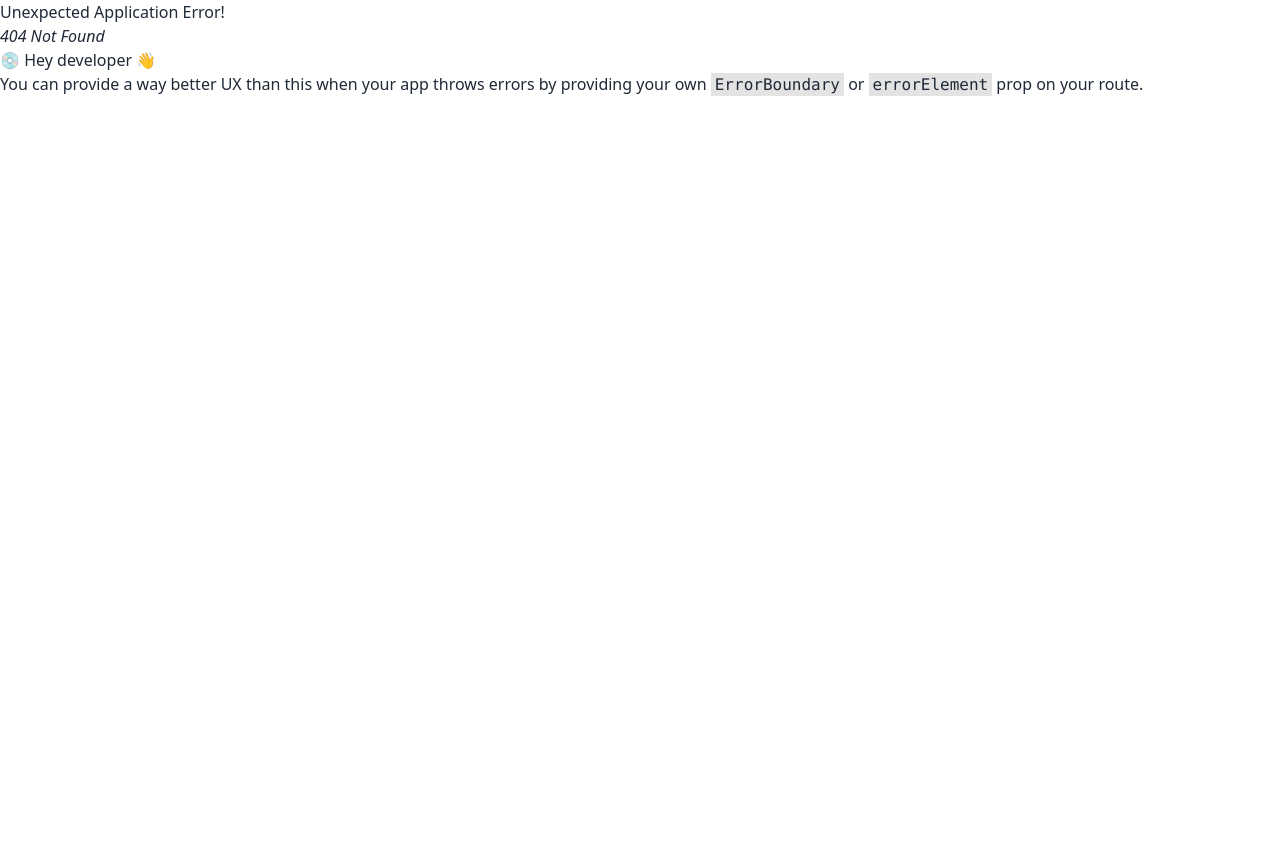
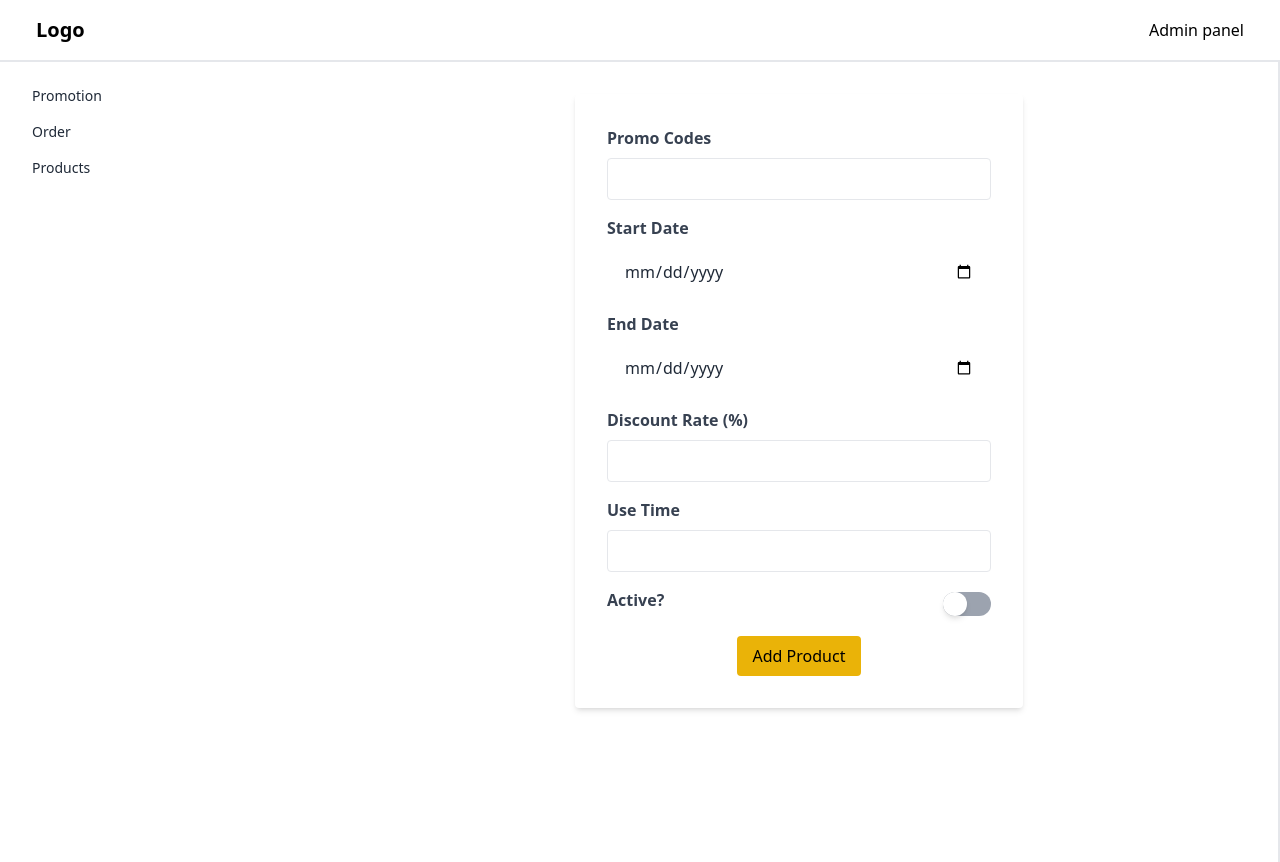
Before and after one commit to TouhedurRahman/zaynax-task-client, a React (Vite) app: page /admindashboard/addpromocodes in a window 1280 px wide. Before the commit this address had no page. Before the commit the page ends 800 px from the top, so only its background shows below. Built offline with nearby package versions, Linux system fonts and the light colour scheme.

Commit message:
add promocodes design added

```diff
--- a/src/Layout/AdminDashboard.jsx
+++ b/src/Layout/AdminDashboard.jsx
@@ -31,8 +31,8 @@ const AdminDashboard = () => {
                             {
                                 showPromoButtons &&
                                 <>
-                                    <li><Link to="/">Order</Link></li>
-                                    <li><Link to="/">Products</Link></li>
+                                    <li><Link to="//admindashboard/promocodes">Promo Codes</Link></li>
+                                    <li><Link to="/admindashboard/addpromocodes">Add Promo Codes</Link></li>
                                 </>
                             }
                         </li>
--- /dev/null
+++ b/src/Pages/AdminDashboard/AddPromoCodes/AddPromoCodes.jsx
@@ -0,0 +1,114 @@
+import { useForm, Controller } from "react-hook-form";
+
+function AddPromoCodes() {
+    const { handleSubmit, register, control } = useForm();
+
+    const onSubmit = (data) => {
+        data.promoCodes = data.promoCodes.toUpperCase();
+        console.log("Product Details: ", data);
+    };
+
+    return (
+        <div className="max-w-md mx-auto bg-white p-8 mt-8 rounded shadow-md">
+            <form onSubmit={handleSubmit(onSubmit)}>
+                <div className="mb-4">
+                    <label htmlFor="promoCodes" className="block mb-2 font-bold text-gray-700">
+                        Promo Codes
+                    </label>
+                    <input
+                        id="promoCodes"
+                        className="w-full px-3 py-2 border rounded"
+                        type="text"
+                        {...register("promoCodes")}
+                    />
+                </div>
+
+                <div className="mb-4">
+                    <label htmlFor="startDate" className="block mb-2 font-bold text-gray-700">
+                        Start Date
+                    </label>
+                    <input
+                        type="date"
+                        {...register("startDate", { required: true })}
+                        className="input input-my-bordered w-full"
+                    />
+                </div>
+
+                <div className="mb-4">
+                    <label htmlFor="endDate" className="block mb-2 font-bold text-gray-700">
+                        End Date
+                    </label>
+                    <input
+                        type="date"
+                        {...register("endDate", { required: true })}
+                        className="input input-my-bordered w-full"
+                    />
+                </div>
+
+                <div className="mb-4">
+                    <label htmlFor="discountRate" className="block mb-2 font-bold text-gray-700">
+                        Discount Rate (%)
+                    </label>
+                    <input
+                        id="discountRate"
+                        className="w-full px-3 py-2 border rounded"
+                        type="number"
+                        step="0.01"
+                        {...register("discountRate")}
+                    />
+                </div>
+
+                <div className="mb-4">
+                    <label htmlFor="useTime" className="block mb-2 font-bold text-gray-700">
+                        Use Time
+                    </label>
+                    <input
+                        id="useTime"
+                        className="w-full px-3 py-2 border rounded"
+                        type="text"
+                        {...register("useTime")}
+                    />
+                </div>
+                <div className="flex justify-between items-center mb-4">
+                    <label htmlFor="active" className="block mb-2 font-bold text-gray-700">
+                        Active?
+                    </label>
+                    <div className="flex items-center">
+                        <Controller
+                            control={control}
+                            name="active"
+                            defaultValue={false}
+                            render={({ field }) => (
+                                <>
+                                    <input
+                                        type="checkbox"
+                                        id="active"
+                                        className="hidden"
+                                        {...field}
+                                    />
+                                    <label
+                                        htmlFor="active"
+                                        className={`cursor-pointer w-12 h-6 rounded-full ${field.value ? 'bg-blue-500' : 'bg-gray-400'
+                                            }`}
+                                    >
+                                        <span className={`block w-6 h-6 rounded-full bg-white shadow-md transform ${field.value ? 'translate-x-6' : ''}`}></span>
+                                    </label>
+                                </>
+                            )}
+                        />
+                    </div>
+                </div>
+                <div className="flex items-center justify-center">
+                    <button
+                        type="submit"
+                        className="bg-yellow-500 text-black py-2 px-4 rounded hover:bg-yellow-600"
+                    >
+                        Add Product
+                    </button>
+                </div>
+            </form>
+        </div>
+    );
+}
+
+export default AddPromoCodes;
--- a/src/Routes/Routes.jsx
+++ b/src/Routes/Routes.jsx
@@ -7,6 +7,7 @@ import AdminLogin from "../Pages/Login/AdminLogin";
 import AdminDashboard from "../Layout/AdminDashboard";
 import Products from "../Pages/AdminDashboard/Products/Products";
 import AddNewProduct from "../Pages/AdminDashboard/AddNewProduct/AddNewProduct";
+import AddPromoCodes from "../Pages/AdminDashboard/AddPromoCodes/AddPromoCodes";
 
 export const router = createBrowserRouter([
     {
@@ -28,6 +29,10 @@ export const router = createBrowserRouter([
         element: <AdminDashboard />,
         children: [
             {
+                path: "addpromocodes",
+                element: <AddPromoCodes />
+            },
+            {
                 path: "products",
                 element: <Products />
             },
```
